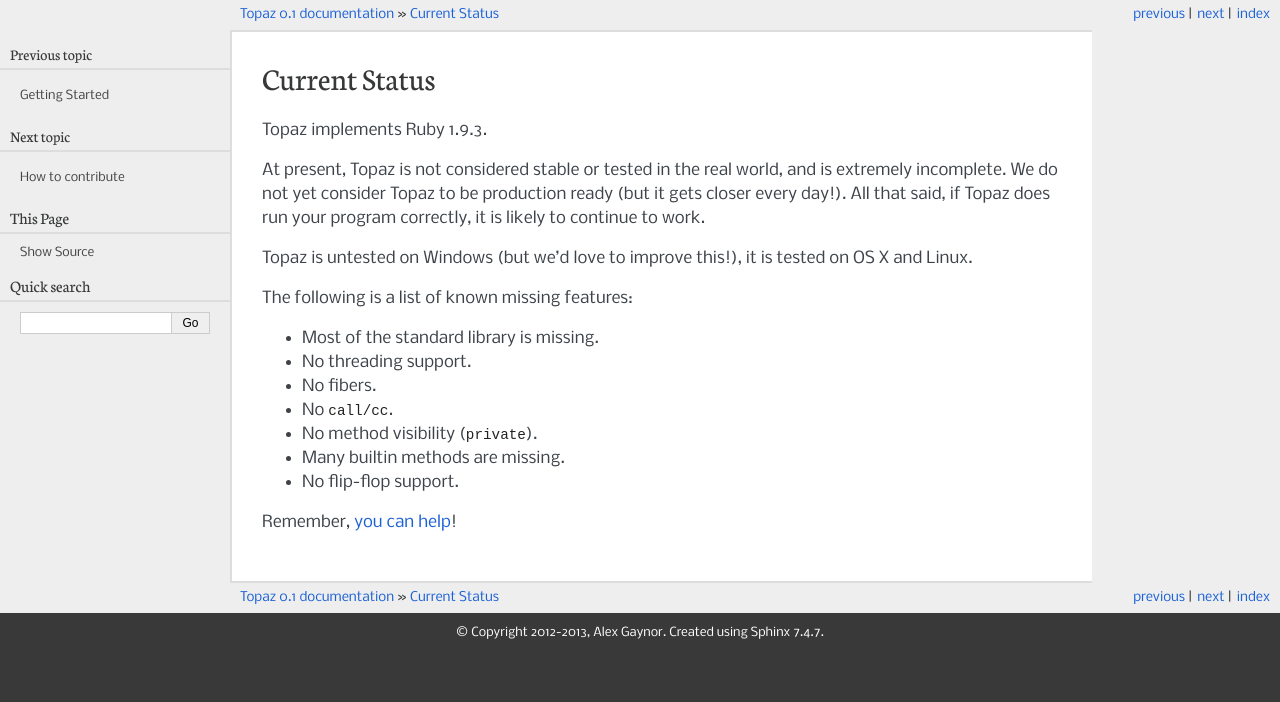
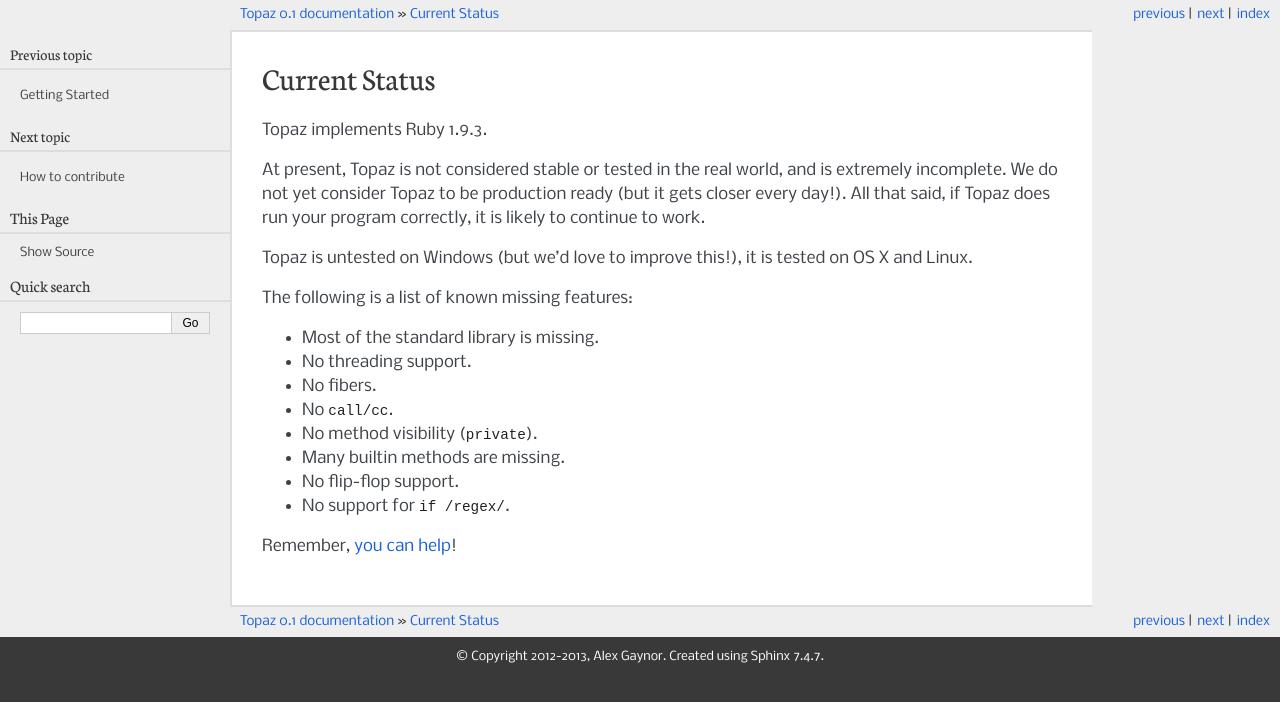
Before and after one commit to topazproject/topaz, a Sphinx documentation site: the page built from docs/current-status.rst, in a window 1280 px wide. Shown: the top 702 px of the page. Built offline with Sphinx 7.4.7, drawn with Linux system fonts in a browser that asks for light colours.

Commit message:
`if /regexp/` is not supported

```diff
--- a/docs/current-status.rst
+++ b/docs/current-status.rst
@@ -20,5 +20,6 @@
 * No method visibility (``private``).
 * Many builtin methods are missing.
 * No flip-flop support.
+* No support for ``if /regex/``.
 
 Remember, :doc:`you can help </contributing>`!
```
